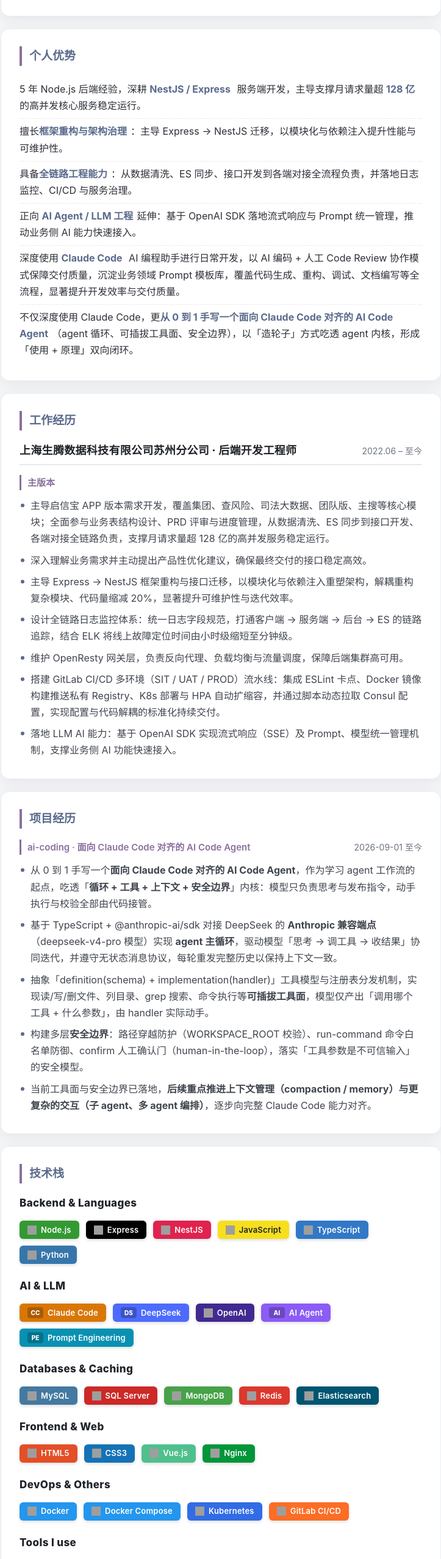
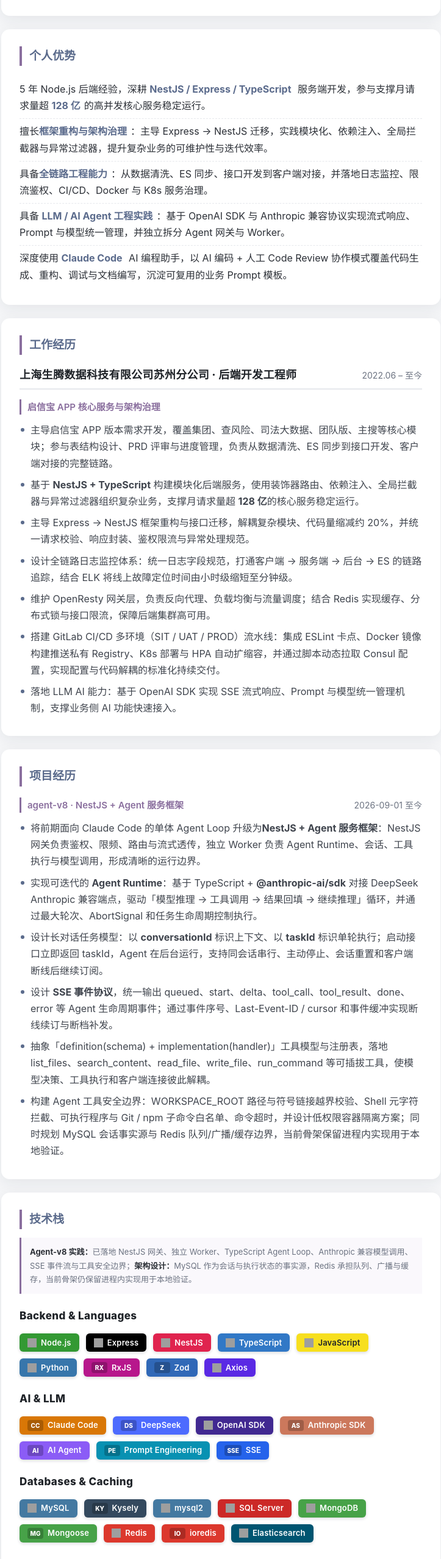
Before and after one commit to YWJL/About, a plain HTML site: page index.html in a window 1280 px wide. Shown: the part 880-3437 px from the top of the page at 61% size, without its empty margins (278-1001 px from the left). Drawn offline with Linux system fonts and the light colour scheme; grey boxes are pictures that could not be loaded.

Commit message:
优化简历中的 NestJS 与 Agent 项目经历

```diff
--- a/index.html
+++ b/index.html
@@ -49,12 +49,11 @@
     <section class="card">
       <h2 class="section-title">个人优势</h2>
       <ul class="skill-list">
-        <li>5 年 Node.js 后端经验，深耕 <strong>NestJS / Express</strong> 服务端开发，主导支撑月请求量超 <strong>128 亿</strong>的高并发核心服务稳定运行。</li>
-        <li>擅长<strong>框架重构与架构治理</strong>：主导 Express → NestJS 迁移，以模块化与依赖注入提升性能与可维护性。</li>
-        <li>具备<strong>全链路工程能力</strong>：从数据清洗、ES 同步、接口开发到各端对接全流程负责，并落地日志监控、CI/CD 与服务治理。</li>
-        <li>正向 <strong>AI Agent / LLM 工程</strong>延伸：基于 OpenAI SDK 落地流式响应与 Prompt 统一管理，推动业务侧 AI 能力快速接入。</li>
-        <li>深度使用 <strong>Claude Code</strong> AI 编程助手进行日常开发，以 AI 编码 + 人工 Code Review 协作模式保障交付质量，沉淀业务领域 Prompt 模板库，覆盖代码生成、重构、调试、文档编写等全流程，显著提升开发效率与交付质量。</li>
-        <li>不仅深度使用 Claude Code，更<strong>从 0 到 1 手写一个面向 Claude Code 对齐的 AI Code Agent</strong>（agent 循环、可插拔工具面、安全边界），以「造轮子」方式吃透 agent 内核，形成「使用 + 原理」双向闭环。</li>
+        <li>5 年 Node.js 后端经验，深耕 <strong>NestJS / Express / TypeScript</strong> 服务端开发，参与支撑月请求量超 <strong>128 亿</strong>的高并发核心服务稳定运行。</li>
+        <li>擅长<strong>框架重构与架构治理</strong>：主导 Express → NestJS 迁移，实践模块化、依赖注入、全局拦截器与异常过滤器，提升复杂业务的可维护性与迭代效率。</li>
+        <li>具备<strong>全链路工程能力</strong>：从数据清洗、ES 同步、接口开发到客户端对接，并落地日志监控、限流鉴权、CI/CD、Docker 与 K8s 服务治理。</li>
+        <li>具备 <strong>LLM / AI Agent 工程实践</strong>：基于 OpenAI SDK 与 Anthropic 兼容协议实现流式响应、Prompt 与模型统一管理，并独立拆分 Agent 网关与 Worker。</li>
+        <li>深度使用 <strong>Claude Code</strong> AI 编程助手，以 AI 编码 + 人工 Code Review 协作模式覆盖代码生成、重构、调试与文档编写，沉淀可复用的业务 Prompt 模板。</li>
       </ul>
     </section>
 
@@ -68,15 +67,15 @@
         </div>
 
         <div class="project">
-          <h3 class="project-name">主版本</h3>
+          <h3 class="project-name">启信宝 APP 核心服务与架构治理</h3>
           <ul class="project-list">
-            <li>主导启信宝 APP 版本需求开发，覆盖集团、查风险、司法大数据、团队版、主搜等核心模块；全面参与业务表结构设计、PRD 评审与进度管理，从数据清洗、ES 同步到接口开发、各端对接全链路负责，支撑月请求量超 128 亿的高并发服务稳定运行。</li>
-            <li>深入理解业务需求并主动提出产品性优化建议，确保最终交付的接口稳定高效。</li>
-            <li>主导 Express → NestJS 框架重构与接口迁移，以模块化与依赖注入重塑架构，解耦重构复杂模块、代码量缩减 20%，显著提升可维护性与迭代效率。</li>
+            <li>主导启信宝 APP 版本需求开发，覆盖集团、查风险、司法大数据、团队版、主搜等核心模块；参与表结构设计、PRD 评审与进度管理，负责从数据清洗、ES 同步到接口开发、客户端对接的完整链路。</li>
+            <li>基于 <strong>NestJS + TypeScript</strong> 构建模块化后端服务，使用装饰器路由、依赖注入、全局拦截器与异常过滤器组织复杂业务，支撑月请求量超 <strong>128 亿</strong>的核心服务稳定运行。</li>
+            <li>主导 Express → NestJS 框架重构与接口迁移，解耦复杂模块、代码量缩减约 20%，并统一请求校验、响应封装、鉴权限流与异常处理规范。</li>
             <li>设计全链路日志监控体系：统一日志字段规范，打通客户端 → 服务端 → 后台 → ES 的链路追踪，结合 ELK 将线上故障定位时间由小时级缩短至分钟级。</li>
-            <li>维护 OpenResty 网关层，负责反向代理、负载均衡与流量调度，保障后端集群高可用。</li>
+            <li>维护 OpenResty 网关层，负责反向代理、负载均衡与流量调度；结合 Redis 实现缓存、分布式锁与接口限流，保障后端集群高可用。</li>
             <li>搭建 GitLab CI/CD 多环境（SIT / UAT / PROD）流水线：集成 ESLint 卡点、Docker 镜像构建推送私有 Registry、K8s 部署与 HPA 自动扩缩容，并通过脚本动态拉取 Consul 配置，实现配置与代码解耦的标准化持续交付。</li>
-            <li>落地 LLM AI 能力：基于 OpenAI SDK 实现流式响应（SSE）及 Prompt、模型统一管理机制，支撑业务侧 AI 功能快速接入。</li>
+            <li>落地 LLM AI 能力：基于 OpenAI SDK 实现 SSE 流式响应、Prompt 与模型统一管理机制，支撑业务侧 AI 功能快速接入。</li>
           </ul>
         </div>
 
@@ -88,15 +87,16 @@
       <h2 class="section-title">项目经历</h2>
       <div class="project">
         <div class="project-head">
-          <h3 class="project-name">ai-coding · 面向 Claude Code 对齐的 AI Code Agent</h3>
+          <h3 class="project-name">agent-v8 · NestJS + Agent 服务框架</h3>
           <span class="job-period">2026-09-01 至今</span>
         </div>
         <ul class="project-list">
-          <li>从 0 到 1 手写一个<strong>面向 Claude Code 对齐的 AI Code Agent</strong>，作为学习 agent 工作流的起点，吃透「<strong>循环 + 工具 + 上下文 + 安全边界</strong>」内核：模型只负责思考与发布指令，动手执行与校验全部由代码接管。</li>
-          <li>基于 TypeScript + @anthropic-ai/sdk 对接 DeepSeek 的 <strong>Anthropic 兼容端点</strong>（deepseek-v4-pro 模型）实现 <strong>agent 主循环</strong>，驱动模型「思考 → 调工具 → 收结果」协同迭代，并遵守无状态消息协议，每轮重发完整历史以保持上下文一致。</li>
-          <li>抽象「definition(schema) + implementation(handler)」工具模型与注册表分发机制，实现读/写/删文件、列目录、grep 搜索、命令执行等<strong>可插拔工具面</strong>，模型仅产出「调用哪个工具 + 什么参数」，由 handler 实际动手。</li>
-          <li>构建多层<strong>安全边界</strong>：路径穿越防护（WORKSPACE_ROOT 校验）、run-command 命令白名单防御、confirm 人工确认门（human-in-the-loop），落实「工具参数是不可信输入」的安全模型。</li>
-          <li>当前工具面与安全边界已落地，<strong>后续重点推进上下文管理（compaction / memory）与更复杂的交互（子 agent、多 agent 编排）</strong>，逐步向完整 Claude Code 能力对齐。</li>
+          <li>将前期面向 Claude Code 的单体 Agent Loop 升级为<strong>NestJS + Agent 服务框架</strong>：NestJS 网关负责鉴权、限频、路由与流式透传，独立 Worker 负责 Agent Runtime、会话、工具执行与模型调用，形成清晰的运行边界。</li>
+          <li>实现可迭代的 <strong>Agent Runtime</strong>：基于 TypeScript + <strong>@anthropic-ai/sdk</strong> 对接 DeepSeek Anthropic 兼容端点，驱动「模型推理 → 工具调用 → 结果回填 → 继续推理」循环，并通过最大轮次、AbortSignal 和任务生命周期控制执行。</li>
+          <li>设计长对话任务模型：以 <strong>conversationId</strong> 标识上下文、以 <strong>taskId</strong> 标识单轮执行；启动接口立即返回 taskId，Agent 在后台运行，支持同会话串行、主动停止、会话重置和客户端断线后继续订阅。</li>
+          <li>设计 <strong>SSE 事件协议</strong>，统一输出 queued、start、delta、tool_call、tool_result、done、error 等 Agent 生命周期事件；通过事件序号、Last-Event-ID / cursor 和事件缓冲实现断线续订与断档补发。</li>
+          <li>抽象「definition(schema) + implementation(handler)」工具模型与注册表，落地 list_files、search_content、read_file、write_file、run_command 等可插拔工具，使模型决策、工具执行和客户端连接彼此解耦。</li>
+          <li>构建 Agent 工具安全边界：WORKSPACE_ROOT 路径与符号链接越界校验、Shell 元字符拦截、可执行程序与 Git / npm 子命令白名单、命令超时，并设计低权限容器隔离方案；同时规划 MySQL 会话事实源与 Redis 队列/广播/缓存边界，当前骨架保留进程内实现用于本地验证。</li>
         </ul>
       </div>
     </section>
@@ -104,6 +104,7 @@
     <!-- 技术栈 -->
     <section class="card">
       <h2 class="section-title">技术栈</h2>
+      <p class="tech-note"><strong>Agent-v8 实践：</strong>已落地 NestJS 网关、独立 Worker、TypeScript Agent Loop、Anthropic 兼容模型调用、SSE 事件流与工具安全边界；<strong>架构设计：</strong>MySQL 作为会话与执行状态的事实源，Redis 承担队列、广播与缓存，当前骨架仍保留进程内实现用于本地验证。</p>
 
       <div class="tech-group">
         <h3 class="tech-cat">Backend &amp; Languages</h3>
@@ -111,9 +112,12 @@
           <span class="badge" style="background:#339933"><img class="bi" src="https://cdn.simpleicons.org/nodedotjs/white" alt="technology icon" onerror="this.style.display='none'">Node.js</span>
           <span class="badge" style="background:#000000"><img class="bi" src="https://cdn.simpleicons.org/express/white" alt="technology icon" onerror="this.style.display='none'">Express</span>
           <span class="badge" style="background:#e0234e"><img class="bi" src="https://cdn.simpleicons.org/nestjs/white" alt="technology icon" onerror="this.style.display='none'">NestJS</span>
+          <span class="badge" style="background:#3178c6"><img class="bi" src="https://cdn.simpleicons.org/typescript/white" alt="technology icon" onerror="this.style.display='none'">TypeScript</span>
           <span class="badge light" style="background:#f7df1e"><img class="bi" src="https://cdn.simpleicons.org/javascript/333333" alt="technology icon" onerror="this.style.display='none'">JavaScript</span>
-          <span class="badge" style="background:#3178c6"><img class="bi" src="https://cdn.simpleicons.org/typescript/white" alt="technology icon" onerror="this.style.display='none'">TypeScript</span>
           <span class="badge" style="background:#3776ab"><img class="bi" src="https://cdn.simpleicons.org/python/white" alt="technology icon" onerror="this.style.display='none'">Python</span>
+          <span class="badge" data-ico="RX" style="background:#b7178c">RxJS</span>
+          <span class="badge" data-ico="Z" style="background:#3068b7">Zod</span>
+          <span class="badge" style="background:#5a29e4"><img class="bi" src="https://cdn.simpleicons.org/axios/white" alt="technology icon" onerror="this.style.display='none'">Axios</span>
         </div>
       </div>
 
@@ -122,9 +126,11 @@
         <div class="badges">
           <span class="badge" data-ico="CC" style="background:#d97706">Claude Code</span>
           <span class="badge" data-ico="DS" style="background:#4d6bfe">DeepSeek</span>
-          <span class="badge" style="background:#412991"><img class="bi" src="https://cdn.simpleicons.org/openai/white" alt="technology icon" onerror="this.style.display='none'">OpenAI</span>
+          <span class="badge" style="background:#412991"><img class="bi" src="https://cdn.simpleicons.org/openai/white" alt="technology icon" onerror="this.style.display='none'">OpenAI SDK</span>
+          <span class="badge" data-ico="AS" style="background:#cc785c">Anthropic SDK</span>
           <span class="badge" data-ico="AI" style="background:#8b5cf6">AI Agent</span>
           <span class="badge" data-ico="PE" style="background:#0891b2">Prompt Engineering</span>
+          <span class="badge" data-ico="SSE" style="background:#2563eb">SSE</span>
         </div>
       </div>
 
@@ -132,9 +138,13 @@
         <h3 class="tech-cat">Databases &amp; Caching</h3>
         <div class="badges">
           <span class="badge" style="background:#4479a1"><img class="bi" src="https://cdn.simpleicons.org/mysql/white" alt="technology icon" onerror="this.style.display='none'">MySQL</span>
+          <span class="badge" data-ico="KY" style="background:#34495e">Kysely</span>
+          <span class="badge" style="background:#4479a1"><img class="bi" src="https://cdn.simpleicons.org/mysql/white" alt="technology icon" onerror="this.style.display='none'">mysql2</span>
           <span class="badge" style="background:#cc2927"><img class="bi" src="https://cdn.simpleicons.org/microsoftsqlserver/white" alt="technology icon" onerror="this.style.display='none'">SQL Server</span>
           <span class="badge" style="background:#47a248"><img class="bi" src="https://cdn.simpleicons.org/mongodb/white" alt="technology icon" onerror="this.style.display='none'">MongoDB</span>
+          <span class="badge" data-ico="MG" style="background:#47a248">Mongoose</span>
           <span class="badge" style="background:#dc382d"><img class="bi" src="https://cdn.simpleicons.org/redis/white" alt="technology icon" onerror="this.style.display='none'">Redis</span>
+          <span class="badge" data-ico="IO" style="background:#dc382d">ioredis</span>
           <span class="badge" style="background:#005571"><img class="bi" src="https://cdn.simpleicons.org/elasticsearch/white" alt="technology icon" onerror="this.style.display='none'">Elasticsearch</span>
         </div>
       </div>
@@ -145,7 +155,7 @@
           <span class="badge" style="background:#e34f26"><img class="bi" src="https://cdn.simpleicons.org/html5/white" alt="technology icon" onerror="this.style.display='none'">HTML5</span>
           <span class="badge" style="background:#1572b6"><img class="bi" src="https://cdn.simpleicons.org/css/white" alt="technology icon" onerror="this.style.display='none'">CSS3</span>
           <span class="badge" style="background:#4fc08d"><img class="bi" src="https://cdn.simpleicons.org/vuedotjs/white" alt="technology icon" onerror="this.style.display='none'">Vue.js</span>
-          <span class="badge" style="background:#009639"><img class="bi" src="https://cdn.simpleicons.org/nginx/white" alt="technology icon" onerror="this.style.display='none'">Nginx</span>
+          <span class="badge" style="background:#009639"><img class="bi" src="https://cdn.simpleicons.org/nginx/white" alt="technology icon" onerror="this.style.display='none'">Nginx / OpenResty</span>
         </div>
       </div>
 
@@ -156,6 +166,8 @@
           <span class="badge" style="background:#2496ed"><img class="bi" src="https://cdn.simpleicons.org/docker/white" alt="technology icon" onerror="this.style.display='none'">Docker Compose</span>
           <span class="badge" style="background:#326ce5"><img class="bi" src="https://cdn.simpleicons.org/kubernetes/white" alt="technology icon" onerror="this.style.display='none'">Kubernetes</span>
           <span class="badge" style="background:#fc6d26"><img class="bi" src="https://cdn.simpleicons.org/gitlab/white" alt="technology icon" onerror="this.style.display='none'">GitLab CI/CD</span>
+          <span class="badge" data-ico="CO" style="background:#2f855a">Consul</span>
+          <span class="badge" data-ico="OSS" style="background:#ff6a00">Ali OSS</span>
         </div>
       </div>
 
@@ -175,7 +187,7 @@
       </div>
 
       <div class="tech-group">
-        <h3 class="tech-cat">Monitoring &amp; Logging</h3>
+        <h3 class="tech-cat">Messaging &amp; Observability</h3>
         <div class="badges">
           <span class="badge" style="background:#005571"><img class="bi" src="https://cdn.simpleicons.org/logstash/white" alt="technology icon" onerror="this.style.display='none'">Logstash</span>
           <span class="badge" style="background:#e8488b"><img class="bi" src="https://cdn.simpleicons.org/kibana/white" alt="technology icon" onerror="this.style.display='none'">Kibana</span>
@@ -187,11 +199,6 @@
       </div>
     </section>
 
-    <!-- 致谢 -->
-    <section class="card thanks">
-      <h2 class="section-title">致谢</h2>
-      <p>感谢您花时间阅读我的简历，期待有机会和您共事。</p>
-    </section>
   </main>
 
   <footer class="footer">
--- a/style.css
+++ b/style.css
@@ -70,6 +70,16 @@ body {
   padding-left: 12px;
   margin-bottom: 18px;
 }
+.tech-note {
+  margin: -4px 0 22px;
+  padding: 12px 14px;
+  border-left: 3px solid var(--accent-2);
+  background: #faf8fc;
+  color: var(--muted);
+  font-size: 13px;
+  line-height: 1.75;
+}
+.tech-note strong { color: var(--ink); }
 
 /* 信息表 */
 .info-table { width: 100%; border-collapse: collapse; }
@@ -220,11 +230,27 @@ body {
 
 /* 打印 / 导出 PDF */
 @media print {
+  @page { margin: 12mm; }
   * { -webkit-print-color-adjust: exact !important; print-color-adjust: exact !important; }
-  body { background: #fff; }
-  .container { margin-top: 0; padding-top: 16px; }
-  .card { box-shadow: none; border: 1px solid var(--border); break-inside: avoid; }
-  .job, .project, .tech-group, .badge { break-inside: avoid; }
+  body { background: #fff; font-size: 12px; line-height: 1.55; }
+  .hero { padding: 34px 20px 30px; }
+  .avatar { width: 82px; height: 82px; margin-bottom: 14px; }
+  .name { font-size: 28px; }
+  .tagline { margin-top: 6px; font-size: 13px; }
+  .title-line { margin-top: 3px; font-size: 12px; }
+  .links { margin-top: 14px; }
+  .links a { padding: 5px 14px; font-size: 12px; }
+  .container { margin-top: 0; padding: 10px 0 20px; }
+  .card { box-shadow: none; border: 1px solid var(--border); padding: 18px 22px; margin-bottom: 12px; break-inside: auto; page-break-inside: auto; }
+  .section-title { font-size: 17px; margin-bottom: 12px; }
+  .job, .project, .tech-group { break-inside: auto; page-break-inside: auto; }
+  .job-head, .project-head, .project-name, .tech-cat { break-after: avoid; page-break-after: avoid; }
+  .skill-list li, .project-list li, .badge { break-inside: avoid; page-break-inside: avoid; }
+  .tech-note { margin: -2px 0 16px; padding: 9px 11px; font-size: 11px; }
+  .tech-group { margin-bottom: 14px; }
+  .tech-cat { font-size: 15px; margin-bottom: 9px; }
+  .badges { gap: 7px; }
+  .badge { height: 26px; padding: 0 10px; font-size: 11px; }
   .links a { border-color: rgba(255, 255, 255, 0.7); }
-  .footer { padding: 16px 20px; }
+  .footer { padding: 12px 20px; }
 }
```
